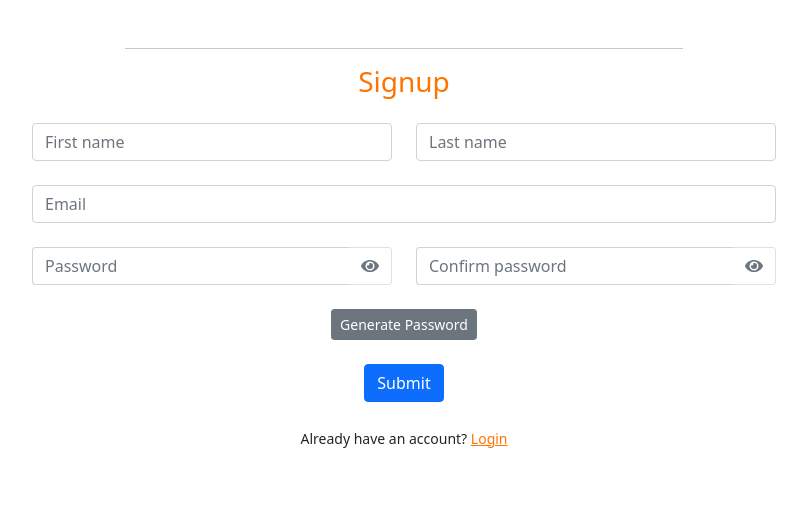
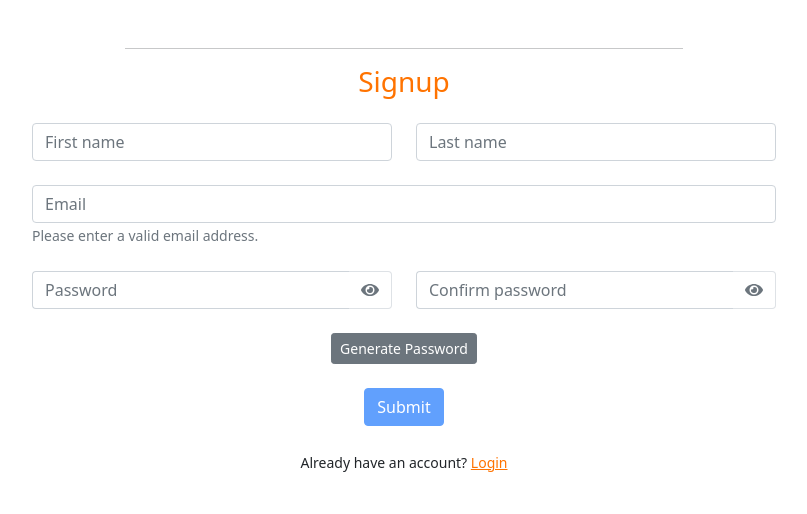
Before and after one commit to ChenemiKen/tevos, a PHP site: page /signup.php in a window 1280 px wide. Shown: the part 70-584 px from the top of the page, without its empty margins (236-1043 px from the left). Run offline with PHP 8.4, Linux system fonts and the light colour scheme; some libraries are stand-ins or nearby versions.

Commit message:
email validator brought to frontend

```diff
--- a/signup.php
+++ b/signup.php
@@ -75,7 +75,10 @@
           <input type="text" name="lastname" class="form-control mb-4" placeholder="Last name" aria-label="Last name" required>
         </div>
       </div>
-      <input type="email" name="email" class="form-control mb-4" placeholder="Email" aria-label="Email" required>
+      <div class="form-group mb-4">
+        <input type="email" name="email" class="form-control " placeholder="Email" aria-label="Email" required>
+        <small id="emailHelp" class="form-text text-muted">Please enter a valid email address.</small>
+      </div>
       <div class="row">
         <div class="col">
           <div class="input-group mb-4">
@@ -106,13 +109,14 @@
         </div>
       <!--  -->
       <div class="text-center mb-4">
-        <button type="submit" name="submit" class="btn btn-primary">Submit</button>
+        <button type="submit" name="submit" class="btn btn-primary" disabled>Submit</button>
       </div>
       <div class="text-center">
         <small>Already have an account? <a href="login.php" class="orange">Login</a></small>
       </div>
     </form>
 </main>
+<script src="./static/js/email_check.js"></script>
 <script src="./static/js/password_gen.js"></script>
 <?php include'includes/footer.php'; ?>
 
--- /dev/null
+++ b/static/js/email_check.js
@@ -0,0 +1,58 @@
+const email_field = document.getElementsByName('email')[0]
+const email_help = document.getElementById('emailHelp')
+const submit_btn = document.getElementsByName('submit')[0]
+
+email_field.addEventListener('blur', function(event){
+    var email = this.value
+
+    fetch("https://email-validator15.p.rapidapi.com/v1/validation/single/"+email+"?result_type=CHECK_IF_EMAIL_EXIST",{
+        method:'GET',
+        headers: {
+            'Content-Type': 'text/plain',
+            'x-rapidapi-host': 'email-validator15.p.rapidapi.com',
+            'x-rapidapi-key' : '23383a841fmsh07b5c90d4e5e4f8p12379djsn25c7dd3eeb36'
+        }
+    }).then(response =>{
+        if(!response.ok) {
+            email_help.classList.remove('text-muted').add('text-danger')
+            // email_help.classList.add('text-danger')
+            email_help.innerHTML = "Unable to validate email address";
+            submit_btn.disabled = true
+            throw new Error('Unable to validate email address');
+        }
+        return response.json()
+    }).then(data=>{
+        console.log(data)
+        var res = data['check_if_email_exist'];
+        // console.log(res)
+        if(res['is_reachable'] !='safe'){
+            email_help.classList.remove('text-muted')
+            email_help.classList.add('text-danger')
+            email_help.innerHTML = "Email address is not reachable. Please enter a valid email";
+            submit_btn.disabled = true
+            return
+        }
+        if(!res['smtp']['can_connect_smtp']){
+        email_help.classList.remove('text-muted')
+        email_help.classList.add('text-danger')
+        email_help.innerHTML = "Unable to connect email address via smtp";
+        submit_btn.disabled = true
+        return
+        }
+        if(res['smtp']['is_disabled']){
+        email_help.classList.remove('text-muted')
+        email_help.classList.add('text-danger')
+        email_help.innerHTML = "Unable to connect email address via smtp";
+        submit_btn.disabled = true
+        return
+        }
+        email_help.classList.remove('text-muted')
+        email_help.classList.remove('text-danger')
+        email_help.classList.add('text-success')
+        email_help.innerHTML = "Email is valid!";
+        submit_btn.disabled = false
+        // return "valid";
+    }).catch(error => {
+        console.error('Error:', error);
+    })
+})
```
Also changed, not shown: cart.php (+6 -5 lines).
